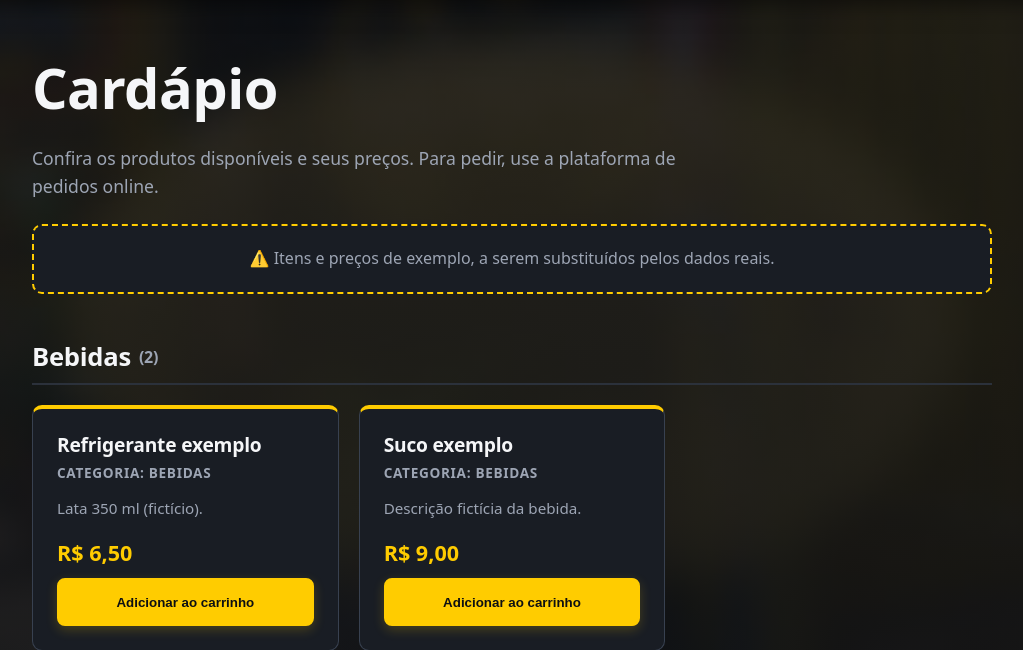
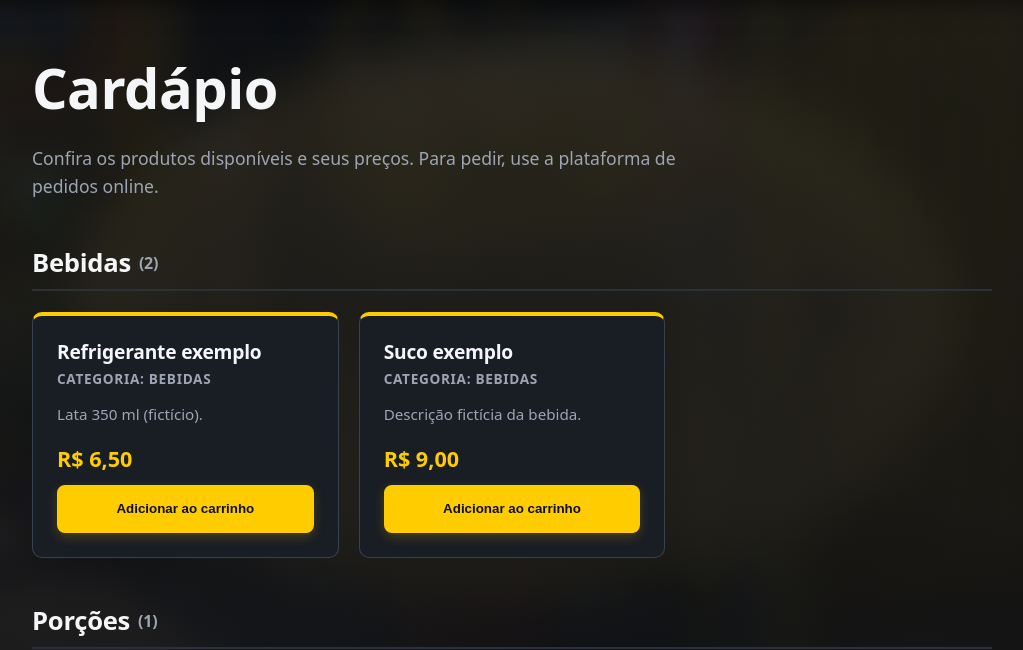
Before and after one commit to FilipeVieira1/batcaverna-restaurante, a Flask app: page /cardapio in a window 1280 px wide. Shown: the part 79-729 px from the top of the page, without its empty margins (128-1151 px from the left). Run offline with Flask 3, Linux system fonts and the light colour scheme; data comes from the database, SQL or seed files in the repository.

Commit message:
fix: Removido aviso de exemplo

```diff
--- a/templates/cardapio.html
+++ b/templates/cardapio.html
@@ -4,7 +4,6 @@
 <section class="bloco">
   <h1>Cardápio</h1>
   <p class="intro">Confira os produtos disponíveis e seus preços. Para pedir, use a plataforma de pedidos online.</p>
-  {% if modo_demo %}<p class="aviso">⚠️ Itens e preços de exemplo, a serem substituídos pelos dados reais.</p>{% endif %}
 
   {% for categoria, itens in categorias.items() %}
   <section class="secao" aria-labelledby="cat-{{ loop.index }}">
```
